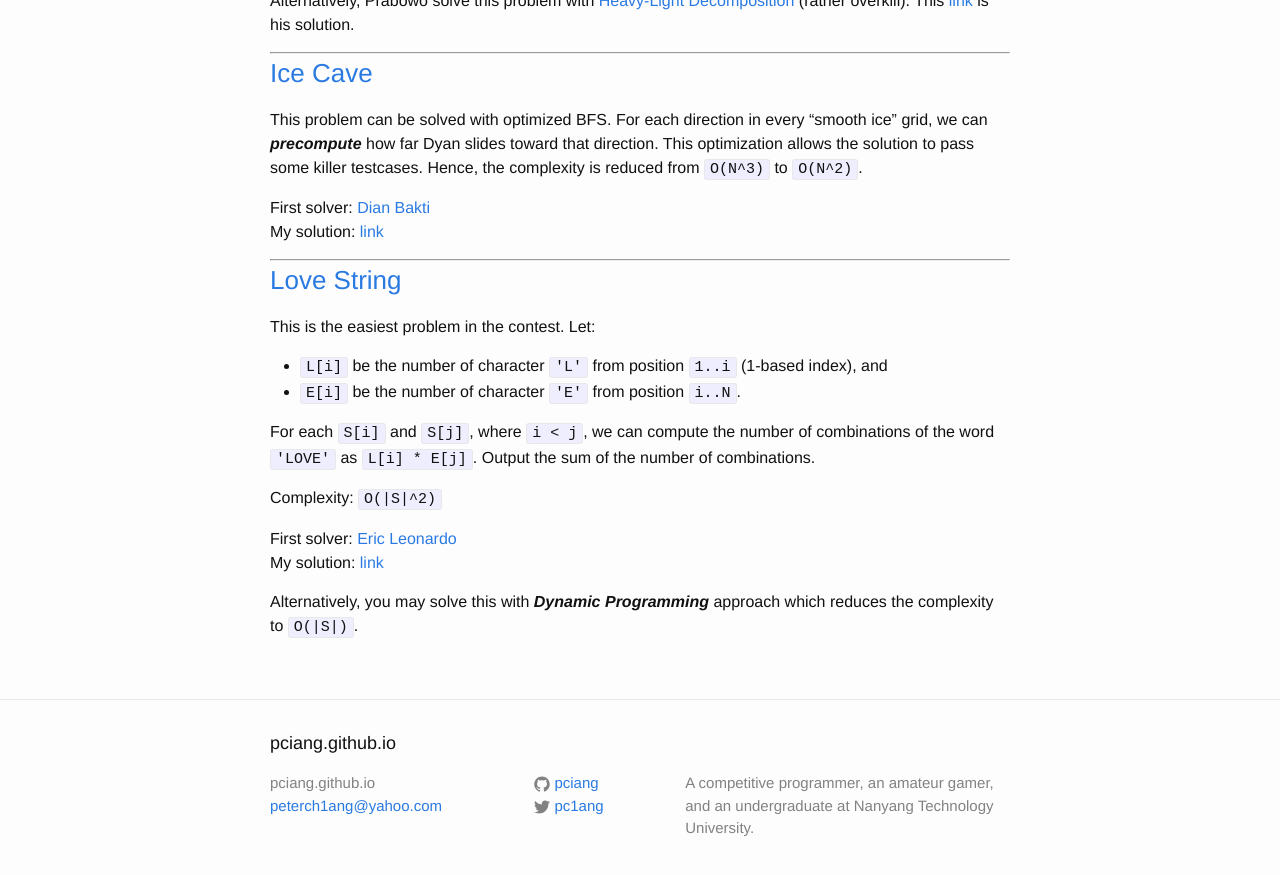
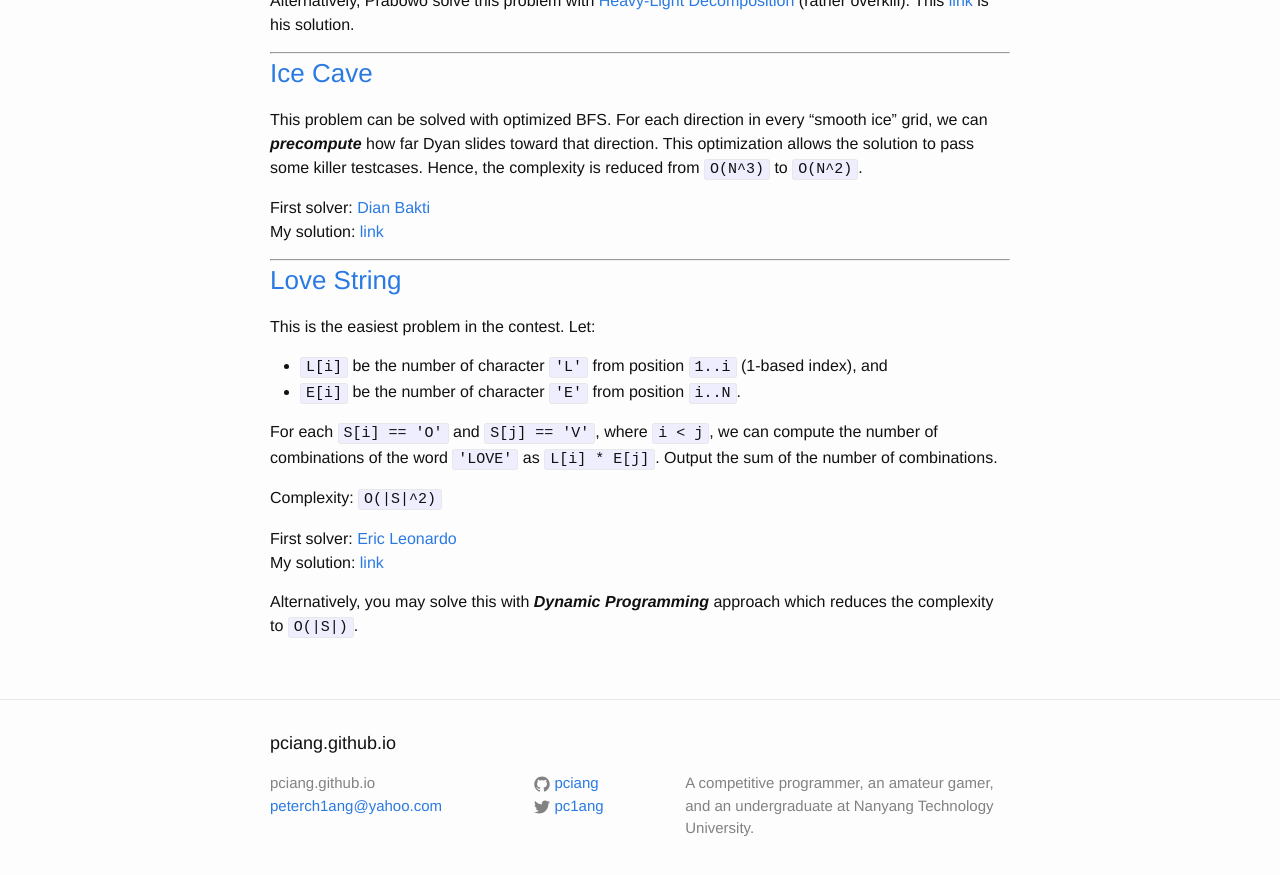
Before and after one commit to pciang/pciang.github.io, a Jekyll site: the page built from _posts/2015-12-27-pc1angs-challenge-editorial.markdown, in a window 1280 px wide and 900 px high, scrolled down 684 px. Shown: the top 875 px of the window. Built offline with Jekyll 4.4.1, drawn with Linux system fonts in a browser that asks for light colours.

```diff
--- a/_posts/2015-12-27-pc1angs-challenge-editorial.markdown
+++ b/_posts/2015-12-27-pc1angs-challenge-editorial.markdown
@@ -45,7 +45,7 @@ This is the easiest problem in the contest. Let:
 * `L[i]` be the number of character `'L'` from position `1..i` (1-based index), and
 * `E[i]` be the number of character `'E'` from position `i..N`.
 
-For each `S[i]` and `S[j]`, where `i < j`, we can compute the number of combinations of the word `'LOVE'` as `L[i] * E[j]`. Output the sum of the number of combinations.
+For each `S[i] == 'O'` and `S[j] == 'V'`, where `i < j`, we can compute the number of combinations of the word `'LOVE'` as `L[i] * E[j]`. Output the sum of the number of combinations.
 
 Complexity: `O(|S|^2)`
 
```
